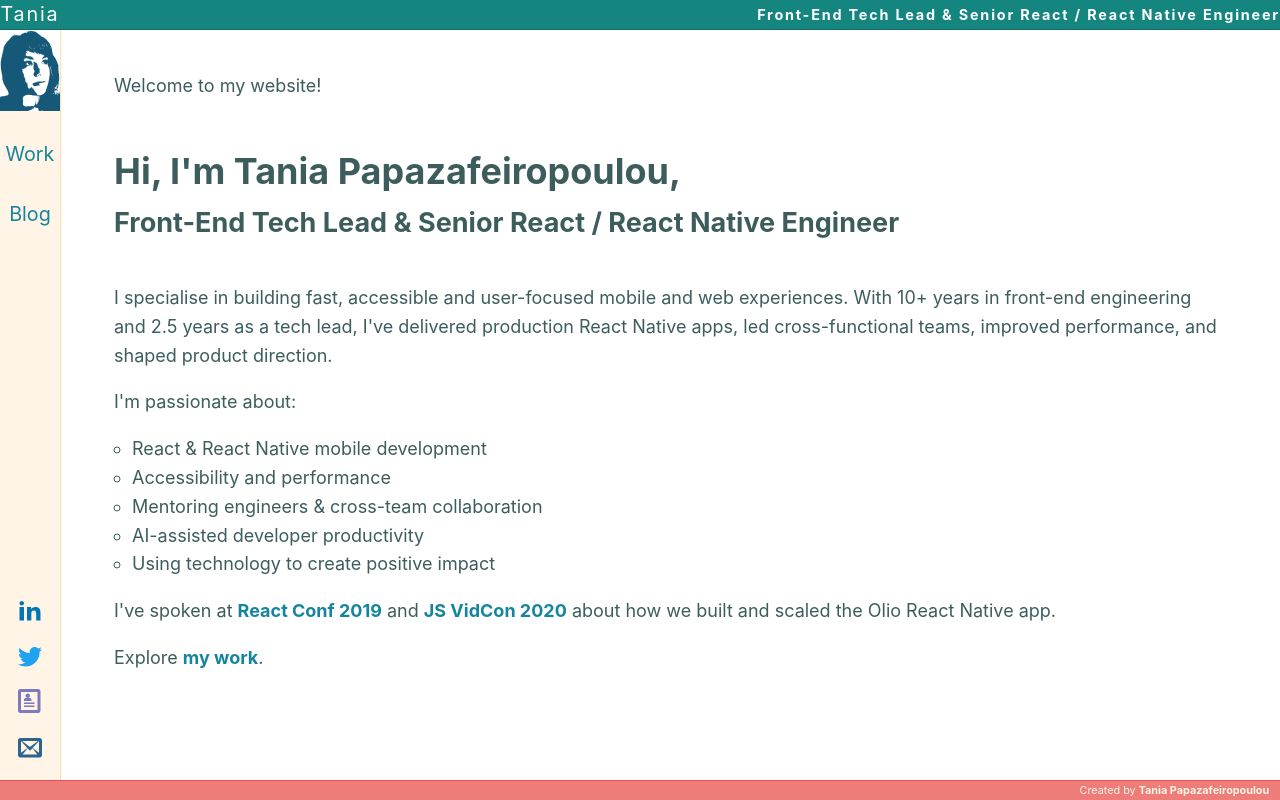
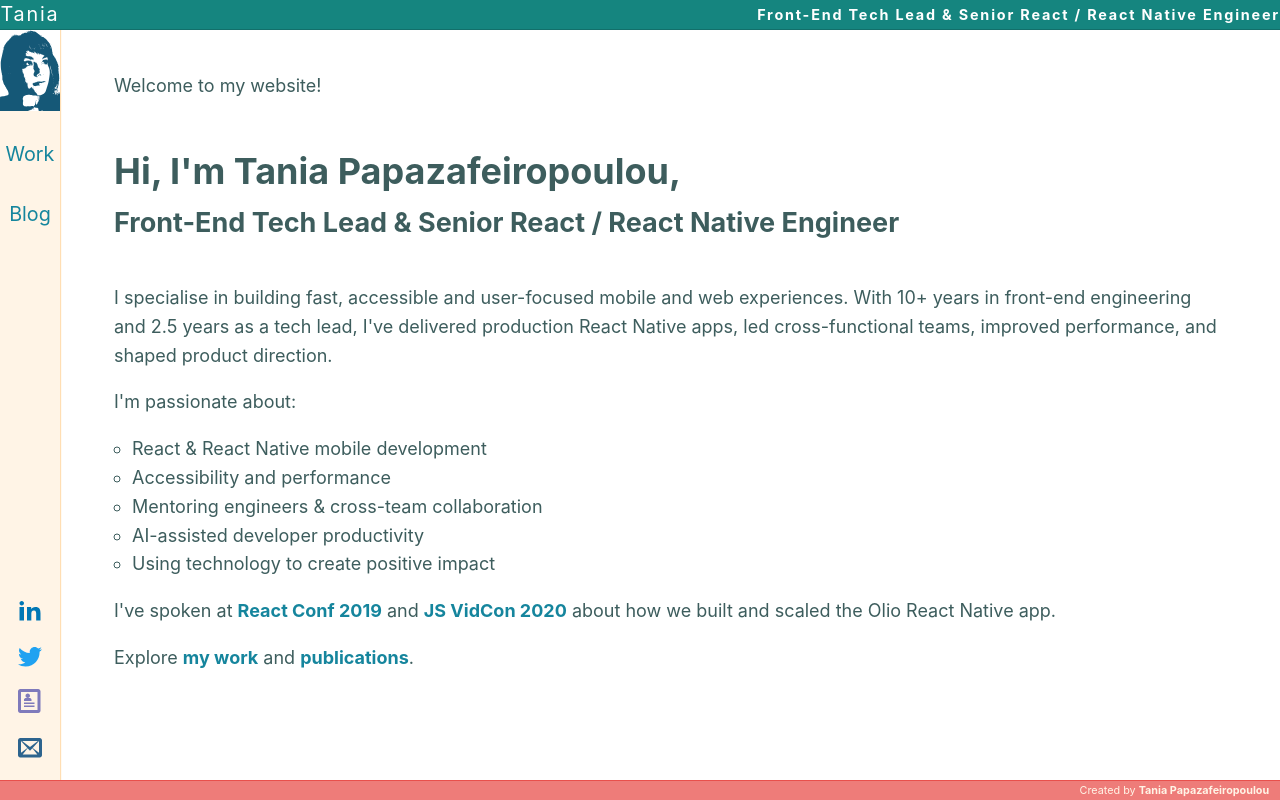
Before and after one commit to altany/tany4, a Next.js app: page / in a window 1280 px wide. Built offline with nearby package versions, Linux system fonts and the light colour scheme; no server answers.

Commit message:
Add blog publications link to homepage introduction section

```diff
--- a/pages/index.js
+++ b/pages/index.js
@@ -29,7 +29,7 @@ export default function Home() {
           <li>Using technology to create positive impact</li>
         </ul>
         <p>I&apos;ve spoken at <Link href="/blog/posts/react-conf-2019">React Conf 2019</Link> and <Link href="/posts/jsvidcon-2020">JS VidCon 2020</Link> about how we built and scaled the Olio React Native app.</p>
-        <p>Explore <Link href="/work">my work</Link>.</p>
+        <p>Explore <Link href="/work">my work</Link> and <Link href="/blog">publications</Link>.</p>
       </section>
     </Layout>
   );
```
Also changed, not shown: 1 other file (tests, documents, lock files or other folders).
